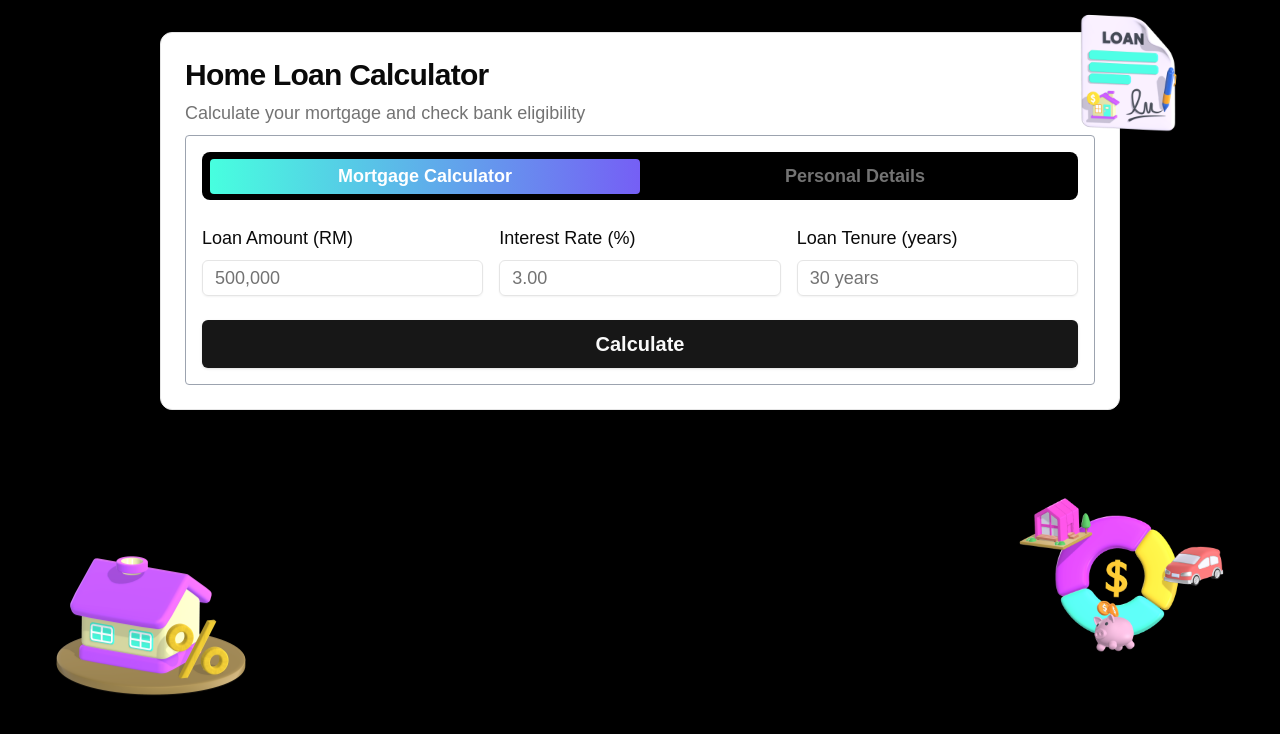
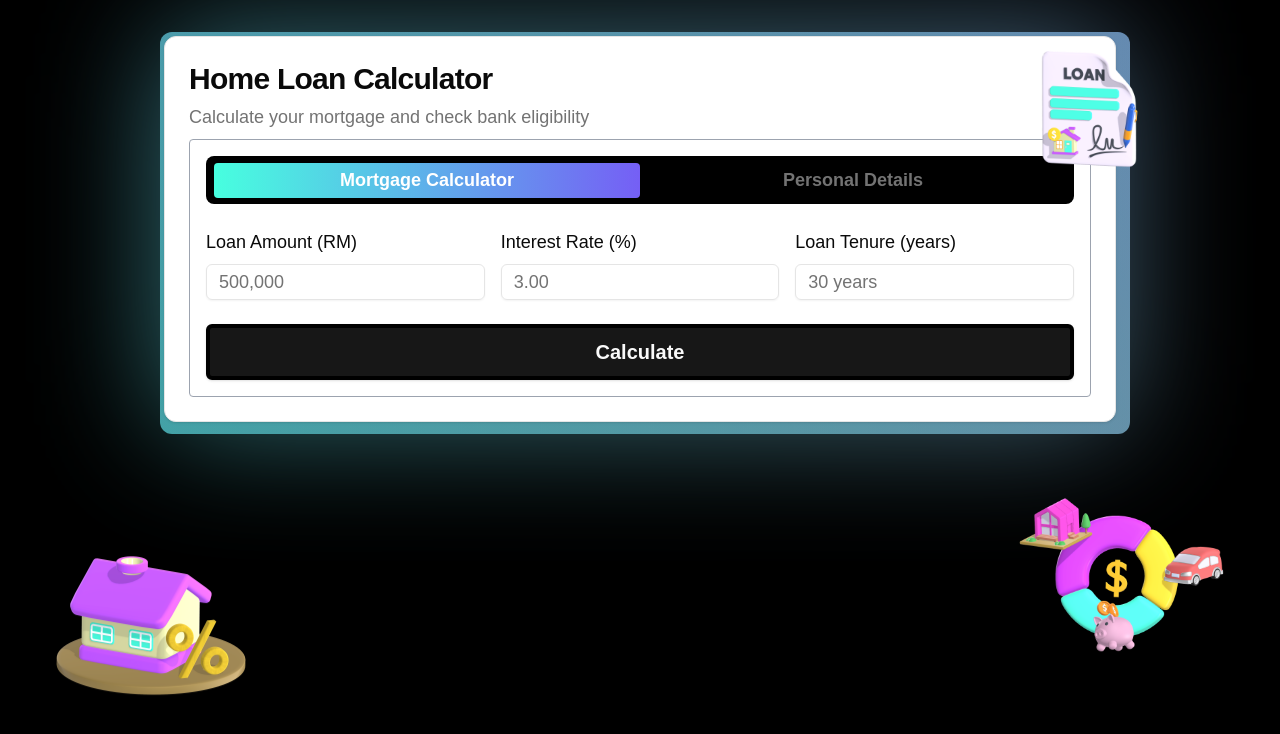
Before and after one commit to CodeWithSomesh/Mortage-Calculator-Site, a Next.js app: page / in a window 1280 px wide. Shown: the top 734 px of the page. Built offline with nearby package versions, Linux system fonts and the light colour scheme; what @codaworks/react-glow would draw is missing.

Commit message:
Added the last border desing as well

```diff
--- a/package.json
+++ b/package.json
@@ -17,14 +17,14 @@
     "@radix-ui/react-tabs": "^1.1.1",
     "class-variance-authority": "^0.7.0",
     "clsx": "^2.1.1",
-    "framer-motion": "^11.11.13",
+    "framer-motion": "^11.11.17",
     "lucide-react": "^0.456.0",
     "next": "15.0.1",
     "react": "^18.3.1",
     "react-dom": "^18.3.1",
     "react-hook-form": "^7.53.2",
     "sonner": "^1.7.0",
-    "tailwind-merge": "^2.5.4",
+    "tailwind-merge": "^2.5.5",
     "tailwindcss-animate": "^1.0.7",
     "zod": "^3.23.8"
   },
--- a/src/app/page.tsx
+++ b/src/app/page.tsx
@@ -38,10 +38,11 @@ import {
   FormLabel,
   FormMessage,
 } from "@/components/ui/form"
+import { BackgroundGradient } from "@/components/ui/background-gradient"
 
 
 const formSchema = z.object({
-  loanAmount: z.number().min(1).max(999999999),
+  loanAmount: z.number().min(1000).max(999999999),
   interestRate: z.number().min(0.01).max(20.99),
   loanTenure: z.number().min(1).max(50)
 });
@@ -54,6 +55,20 @@ export default function Home() {
   const [loanTerm, setLoanTerm] = useState(0)
   const [valid, setValidated] = useState(false)
   const [calculated, setCalculated] = useState(false)
+  const [currentMonth, setCurrentMonth] = useState('');
+
+  //Update the month accordingly
+  useEffect(() => {
+    // Get the current month and format it
+    const monthNames = [
+      'January', 'February', 'March', 'April', 'May', 'June',
+      'July', 'August', 'September', 'October', 'November', 'December'
+    ];
+
+    const date = new Date();
+    const currentMonthName = monthNames[date.getMonth()];
+    setCurrentMonth(currentMonthName);
+  }, []);
 
 
   //Calculate Loan Payments
@@ -164,6 +179,8 @@ export default function Home() {
 
 
       <div className="relative mx-auto max-w-5xl p-4 md:p-6 lg:p-8">
+
+        <BackgroundGradient>
 
           {/* HomeLoan Image */}
           <motion.div className="absolute xs:hidden -right-[5%] top-0 z-50"
@@ -295,7 +312,7 @@ export default function Home() {
                                   <Calendar className="h-6 w-8 text-muted-foreground" />
                                   <span className="text-lg text-center font-medium">Loan Start</span>
                                 </div>
-                              <p className="mt-5 text-2xl font-bold text-center">November, 2024</p>
+                                <p className="mt-5 text-2xl font-bold text-center">{currentMonth}, {new Date().getFullYear()}</p>
                               </CardContent>
                             </Card>
                             <Card>
@@ -322,7 +339,7 @@ export default function Home() {
                                   </span>
                                 </div>
                                 <p className="mt-5 text-2xl font-bold text-center">
-                                November, {2024 + loanTerm}
+                                {currentMonth}, {(new Date().getFullYear()) + loanTerm}
                                 </p>
                               </CardContent>
                             </Card>
@@ -465,7 +482,8 @@ export default function Home() {
 
                       <Button
                         type="submit"
-                      className="w-full text-xl font-bold py-6"
+                        className="w-full text-xl font-bold py-6
+                        hover:bg-gradient-to-r hover:from-[#47FFDF] hover:to-[#755FF5] border-black border-4"
                         size="lg"
                         onClick={() => {
                             setCalculated(true);
@@ -493,6 +511,7 @@ export default function Home() {
 
             </CardContent>
           </Card>
+        </BackgroundGradient>
 
 
       </div>
--- /dev/null
+++ b/src/components/ui/background-gradient.tsx
@@ -0,0 +1,72 @@
+import { cn } from "@/lib/utils";
+import React from "react";
+import { motion } from "framer-motion";
+
+export const BackgroundGradient = ({
+  children,
+  className,
+  containerClassName,
+  animate = true,
+}: {
+  children?: React.ReactNode;
+  className?: string;
+  containerClassName?: string;
+  animate?: boolean;
+}) => {
+  const variants = {
+    initial: {
+      backgroundPosition: "0 50%",
+    },
+    animate: {
+      backgroundPosition: ["0, 50%", "100% 50%", "0 50%"],
+    },
+  };
+  return (
+    <div className={cn("relative p-[4px] group", containerClassName)}>
+      <motion.div
+        variants={animate ? variants : undefined}
+        initial={animate ? "initial" : undefined}
+        animate={animate ? "animate" : undefined}
+        transition={
+          animate
+            ? {
+                duration: 3,
+                repeat: Infinity,
+                repeatType: "reverse",
+              }
+            : undefined
+        }
+        style={{
+          backgroundSize: animate ? "400% 400%" : undefined,
+        }}
+        className={cn(
+          "absolute inset-0 rounded-xl z-[1] opacity-70 group-hover:opacity-[400%] blur-3xl  transition duration-500 will-change-transform",
+          " bg-[radial-gradient(circle_farthest-side_at_0_100%,#00ccb1,transparent),radial-gradient(circle_farthest-side_at_100%_0,#7b61ff,transparent),radial-gradient(circle_farthest-side_at_100%_100%,#ffc414,transparent),radial-gradient(circle_farthest-side_at_0_0,#E950FE,#141316)]"
+        )}
+      />
+      <motion.div
+        variants={animate ? variants : undefined}
+        initial={animate ? "initial" : undefined}
+        animate={animate ? "animate" : undefined}
+        transition={
+          animate
+            ? {
+                duration: 3,
+                repeat: Infinity,
+                repeatType: "reverse",
+              }
+            : undefined
+        }
+        style={{
+          backgroundSize: animate ? "400% 400%" : undefined,
+        }}
+        className={cn(
+          "absolute inset-0 rounded-xl w-[101%] h-[102%] self-center justify-self-center z-[1] will-change-transform",
+          "bg-[radial-gradient(circle_farthest-side_at_0_100%,#00ccb1,transparent),radial-gradient(circle_farthest-side_at_100%_0,#7b61ff,transparent),radial-gradient(circle_farthest-side_at_100%_100%,#ffc414,transparent),radial-gradient(circle_farthest-side_at_0_0,#E950FE,#141316)]"
+        )}
+      />
+
+      <div className={cn("relative z-10", className)}>{children}</div>
+    </div>
+  );
+};
```
Also changed, not shown: 1 other file (tests, documents, lock files or other folders). Lines whose indentation alone changed are shown as unchanged.
